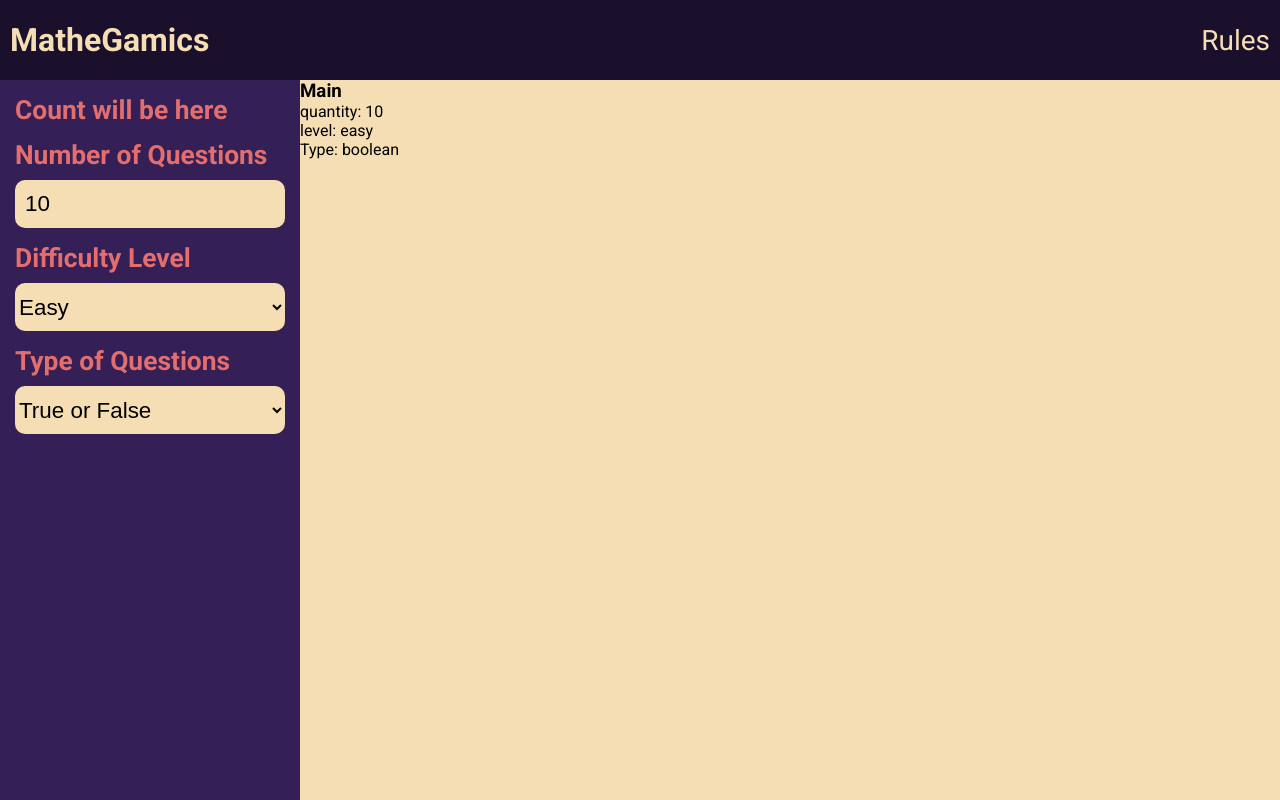
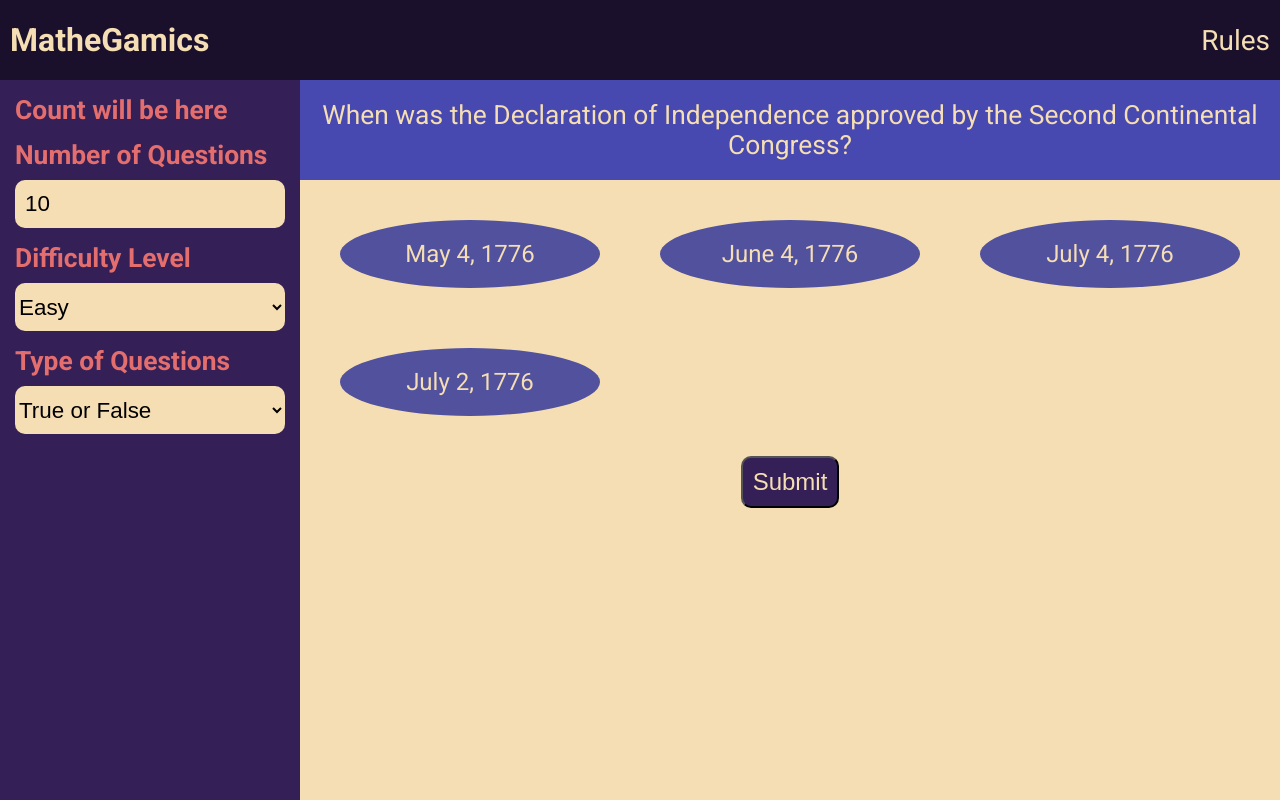
Before and after one commit to baijanathTharu/weekly-project-math-client, a React (Create React App) app: page /single in a window 1280 px wide. Built offline with nearby package versions, Linux system fonts and the light colour scheme; the HTML template or start-up script is replaced by a standard one.

Commit message:
Layout set up for main single mode

```diff
--- a/src/components/Singleplayer/LeftsideSingle.module.css
+++ b/src/components/Singleplayer/LeftsideSingle.module.css
@@ -12,7 +12,7 @@
 
 .Option h3,
 .Count h3 {
-  color: rgb(228, 110, 110);
+  color: var(--clr-darkpink);
   margin: 10px 0;
   font-weight: bold;
   font-size: 1.65rem;
--- a/src/components/Singleplayer/Singleplayer.js
+++ b/src/components/Singleplayer/Singleplayer.js
@@ -31,10 +31,31 @@ const Singleplayer = ({ user }) => {
           />
         </div>
         <div className={styles.Main}>
-          <h3>Main</h3>
-          <p>quantity: {quantity}</p>
-          <p>level: {level}</p>
-          <p>Type: {type}</p>
+          <div className={styles.QuestionContainer}>
+            <div className={styles.Question}>
+              <p>
+                When was the Declaration of Independence approved by the Second
+                Continental Congress?
+              </p>
+            </div>
+          </div>
+          <div className={styles.OptionContainer}>
+            <div className={styles.Option}>
+              <p>May 4, 1776</p>
+            </div>
+            <div className={styles.Option}>
+              <p>June 4, 1776</p>
+            </div>
+            <div className={styles.Option}>
+              <p>July 4, 1776</p>
+            </div>
+            <div className={styles.Option}>
+              <p>July 2, 1776</p>
+            </div>
+          </div>
+          <div className={styles.ButtonContainer}>
+            <button>Submit</button>
+          </div>
         </div>
         <div className={styles.Button} onClick={() => setShow(!show)}></div>
       </div>
--- a/src/components/Singleplayer/Singleplayer.module.css
+++ b/src/components/Singleplayer/Singleplayer.module.css
@@ -32,11 +32,78 @@
   margin-left: 300px;
 }
 
+.QuestionContainer {
+  background-color: var(--clr-blue);
+  width: 100%;
+  padding: 20px;
+}
+
+.Question {
+  text-align: center;
+  color: var(--clr-wheat);
+  font-size: 1.65rem;
+}
+
+.OptionContainer {
+  margin: 20px;
+  /* border: 2px solid green; */
+  display: grid;
+  grid-gap: 20px;
+  grid-template-columns: repeat(auto-fit, minmax(300px, auto));
+}
+
+.Option {
+  margin: 20px;
+  padding: 20px;
+  background-color: #51519e;
+  border: none;
+  border-radius: 100%;
+  cursor: pointer;
+}
+
+.Option:hover {
+  background-color: green;
+}
+
+.Option p {
+  text-align: center;
+  font-size: 1.5rem;
+  color: var(--clr-wheat);
+}
+
+.ButtonContainer {
+  width: 100%;
+  /* border: 1px solid red; */
+  margin: 20px 0;
+}
+
+.ButtonContainer button {
+  display: block;
+  margin-left: auto;
+  margin-right: auto;
+  font-size: 1.5rem;
+  padding: 10px;
+  background-color: var(--clr-bluish-dark);
+  color: var(--clr-wheat);
+  border-radius: 10px;
+  outline: none;
+  cursor: pointer;
+}
+
+.ButtonContainer button:hover {
+  background-color: var(--clr-orangered);
+  /* color: var(--clr-bluish-dark); */
+}
+
 @media (max-width: 768px) {
   .Main {
     min-width: 100%;
     width: 100%;
     margin-left: 0;
+  }
+
+  .OptionContainer {
+    grid-template-columns: repeat(auto-fit, minmax(300px, auto));
   }
 
   .Leftside {
--- a/src/index.css
+++ b/src/index.css
@@ -6,6 +6,7 @@
   --clr-blue: #4848b1;
   --clr-orangered: #962710;
   --clr-wheat: #f5deb3;
+  --clr-darkpink: rgb(228, 110, 110);
 }
 
 * {
```
